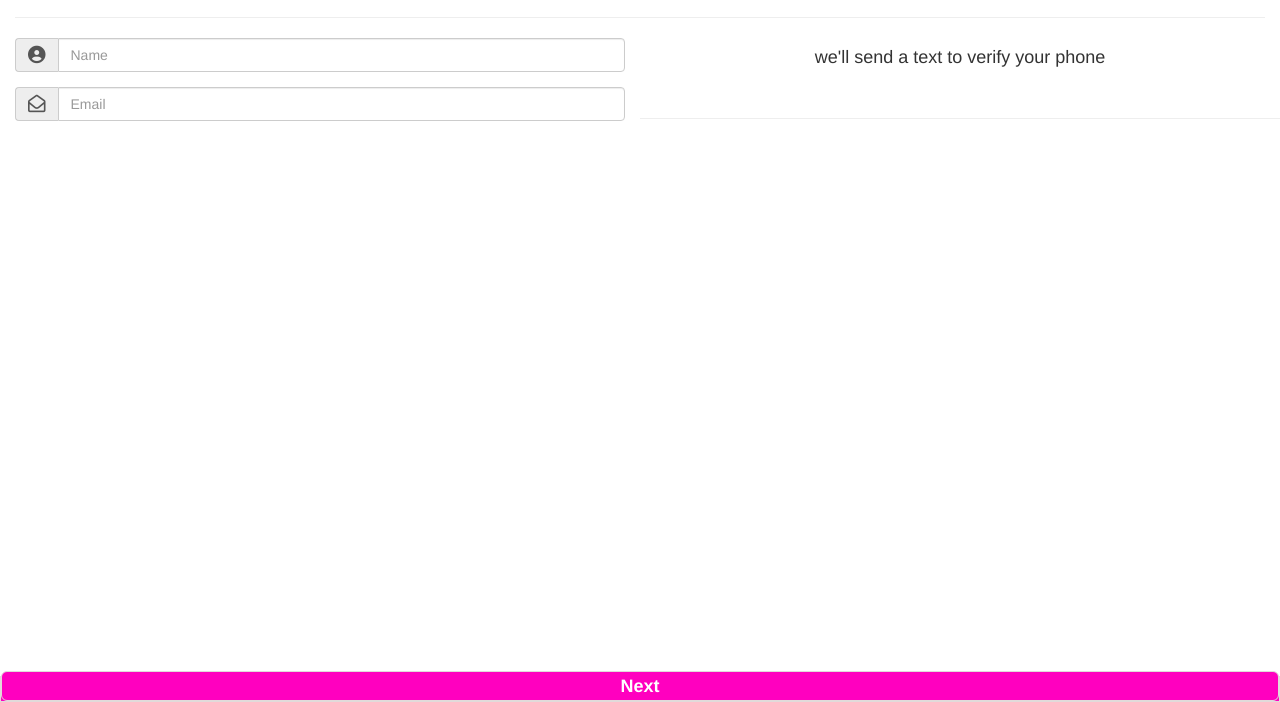
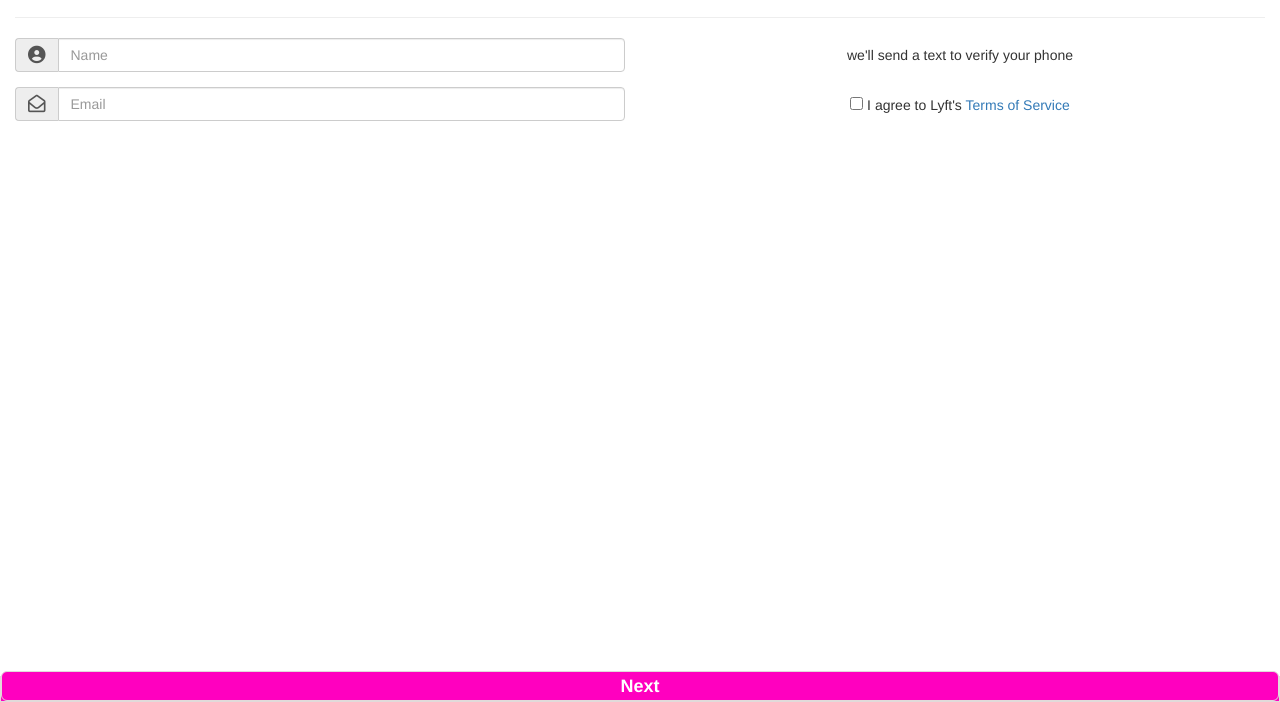
Before and after one commit to KelyKley/Proyecto-Final-4, a plain HTML site: page registro2.html in a window 1280 px wide. Shown: the part 98-800 px from the top of the page. Drawn offline with nearby package versions, Linux system fonts and the light colour scheme.

Commit message:
proyecto evaluado

```diff
--- a/assets/css/main.css
+++ b/assets/css/main.css
@@ -82,7 +82,6 @@ form #registro a:hover {
     width: 100%;
     height: 88vh;
     border: 5px solid rgba(255, 2555, 255, 0.6);
-    border-radius: 20px;
 }
 
 .oculto {
--- a/registro2.html
+++ b/registro2.html
@@ -44,9 +44,9 @@
                             <input id="email" type="email" class="form-control" placeholder="Email" pattern="[a-z0-9._%+-]+@[a-z0-9.-]+\.[a-z]{2,3}$" required>
                         </div>
                     </div>
-                    <h4 class="text-center">we'll send a text to verify your phone</h4>
+                    <h5 class="text-center">we'll send a text to verify your phone</h5>
                     <br>
-                    <hr>
+                    <div class="text-center"><input type="checkbox" required> <span>I agree to Lyft's <a href="#">Terms of Service</a></span></div>
                     <br>
                     <div class="siguiente">
                         <button type="submit" class="siguiente btn btn-primary btn-lg btn-block" onclick="guardarDatos()" data-toggle="modal" data-target="#myModal">Next</button>
```
